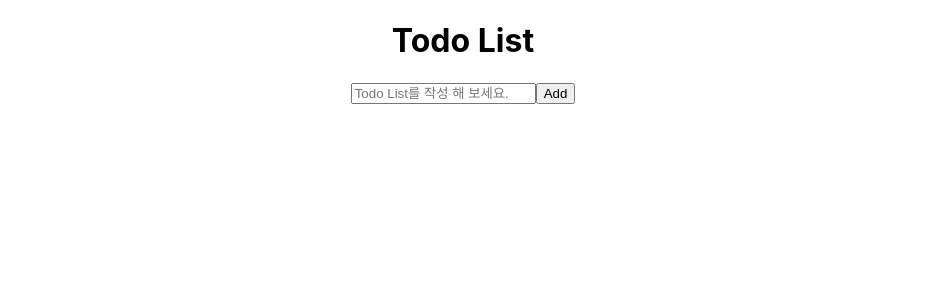
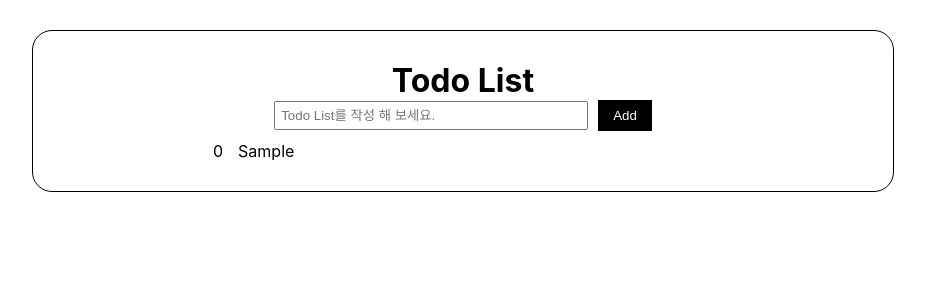
Before and after one commit to Kang-Dayeon/react_study, a React (Create React App) app in the folder my-todo/: page / in a window 1280 px wide. Both pictures are taken after typing "Sample" into the empty fields and a click on the button "Add". Shown: the top 300 px of the page, without its empty margins (177-1102 px from the left). Built offline with nearby package versions, Linux system fonts and the light colour scheme.

Commit message:
todo app 숙제

```diff
--- a/my-todo/src/App.css
+++ b/my-todo/src/App.css
@@ -1,3 +1,39 @@
+*{
+  margin: 0;
+  padding: 0;
+}
+ul,li{
+  list-style: none;
+}
 .App {
+  margin: 30px auto;
+  padding: 30px;
+  max-width: 800px;
+  border: 1px solid #000;
+  border-radius: 20px;
   text-align: center;
 }
+.todo-form input{
+  padding: 5px 5px;
+  width: 300px;
+}
+.todo-form button{
+  margin-left: 10px;
+  padding: 8px 15px;
+  background: #000;
+  color: #fff;
+  border: none;
+}
+.list-wrap{
+  margin: 0 auto;
+  width: 500px;
+}
+.todo-list{
+  margin-top: 10px;
+  text-align: left;
+  word-wrap: break-word;
+  word-break: keep-all;
+}
+.todo-list span{
+  margin-right: 15px;
+}
--- a/my-todo/src/App.js
+++ b/my-todo/src/App.js
@@ -1,97 +1,48 @@
 import './App.css';
-import { useState, useRef, useCallback, cn } from 'react';
+import { useState, useEffect } from 'react';
 
 
 function App() {
-  const [todos, setTodos] = useState([
-    {
-      id: 1,
-      text: 'testtest',
-    },
-    {
-      id: 2,
-      text: 'testtest22222222',
-    },
-    {
-      id: 3,
-      text: 'testtest3333333333',
-    }
-  ])
-  const nextId = useRef(4)
-  const onInsert = useCallback(
-    text => {
-      const todo = {
-        id: nextId,
-        text,
-      }
-      setTodos(todos.concat(todo))
-      // concat : 인자로 주어진 배열이나 값들을 기존 배열에 합쳐서 새 배열 반환
-      nextId.current++
-    },
-    [todos]
-  )
+  // 1. 인풋박스에서 입력후 엔터치면 화면에 뿌려주기
+  const [todos, setTodos] = useState([])
+  const [id, setId] = useState(0)
+  const [inputValue, setInputValue] = useState([])
+  const onClick = (e) => {
+    setInputValue('')
+    e.preventDefault()
+    setId(id + 1)
+    todos.push({
+          id : id,
+          text: inputValue,
+        })
+  }
+  // useEffect(()=>{
+  //   console.log(todos)
+  //   return () => {
+  //     console.log(inputValue);
+  //   }
+  // }, [todos])
   return (
     <div className="App">
       <h1 className="title">Todo List</h1>
-      <TodoInsert onInsert={onInsert}/>
-      <TodoList
-        todos = {todos}
-      >
-        <TodoItem />
-      </TodoList>
+      <form className="todo-form">
+        <input
+        value={inputValue}
+        placeholder="Todo List를 작성 해 보세요."
+        onChange={(e) => setInputValue(e.target.value)}
+        />
+        <button onClick={onClick}>Add</button>
+      </form>
+      <ul className="list-wrap">
+        {
+          todos.map((todo) => {
+            return <li className="todo-list"><span>{todo.id}</span>{todo.text}</li>
+          })
+        }
+      </ul>
     </div>
   );
 }
 
-const TodoList = ({todos}) => {
-  return(
-    <ul className="list-wrap">
-      {
-        todos.map((todo) => {
-          <TodoItem
-          todo = {todo}
-          key = {todo.id}
-          />
-        })
-      }
-    </ul>
-  )
-}
-const TodoItem = ({todo}) => {
-  const {id, text} = todo;
-  return(
-    <li className="todo-list">
-        <div className="text">{id}:{text}</div>
-    </li>
-  )
-}
-const TodoInsert = ({onInsert}) => {
-  const [value, setValue] = useState('')
-  const onChenge = useCallback( e =>{
-    setValue(e.target.value);
-  },[])
-  // onChenge 이벤트 : 입력창에 친 값을 추적해서 setValue에 저장
-  // useCallback : 리랜더링할때 낭비를 방지하기 위해서 전에 생성된 함수를 다시 재활용 하기위해 사용
-  const onSubmit = useCallback(
-    e => {
-      onInsert(value)
-      setValue('')
-      e.preventDefault()
-    }
-  ,[onInsert, value])
-  // todo 배열에 새 데이터를 추가하는 함수
-  return(
-    <form className="TodoInsert" onSubmit={onSubmit}>
-      <input
-      onChenge={onChenge}
-      value={value}
-      placeholder="Todo List를 작성 해 보세요."
-      />
-      <button type="submit">
-        Add
-      </button>
-    </form>
-  )
-}
 
 export default App;
```
